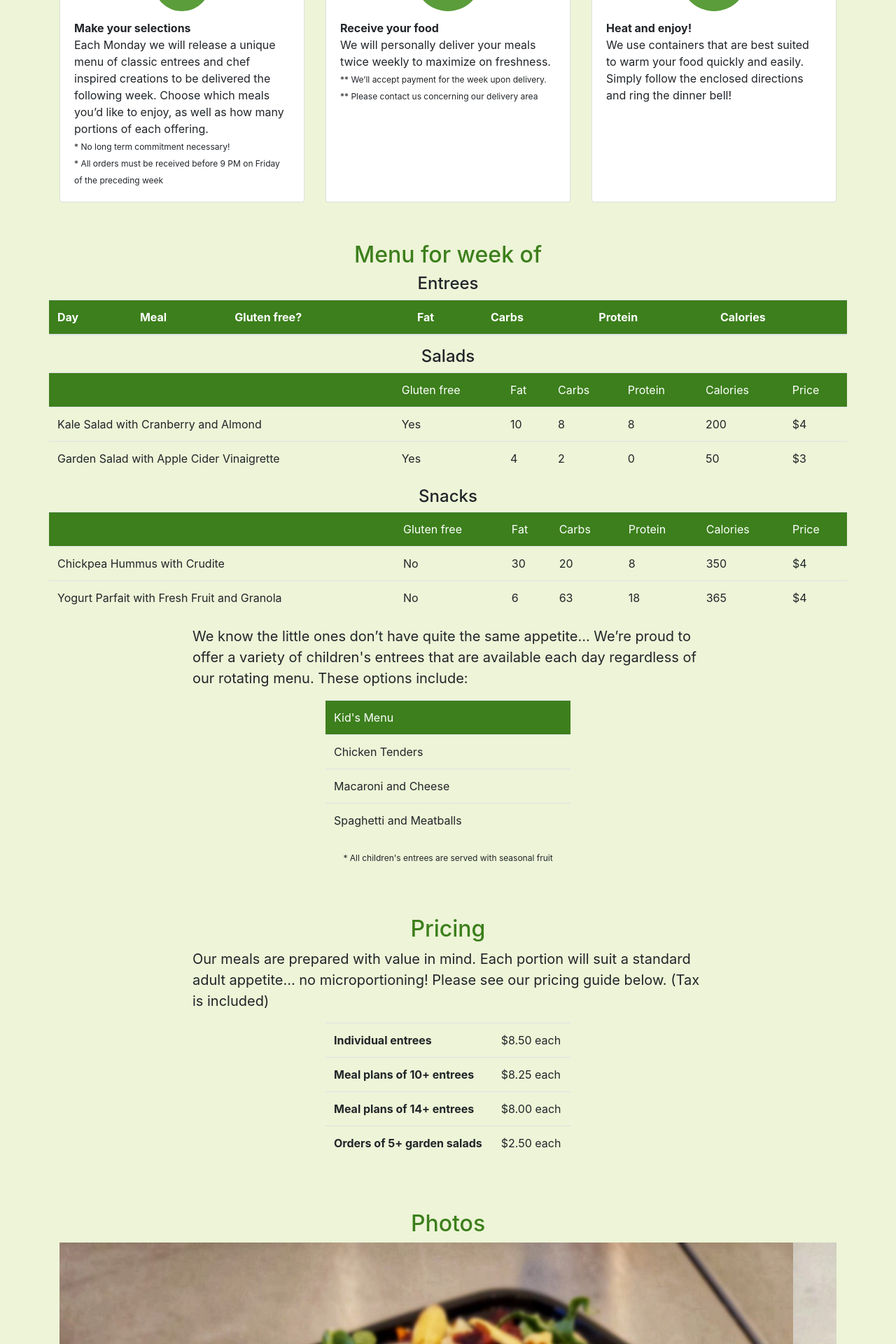
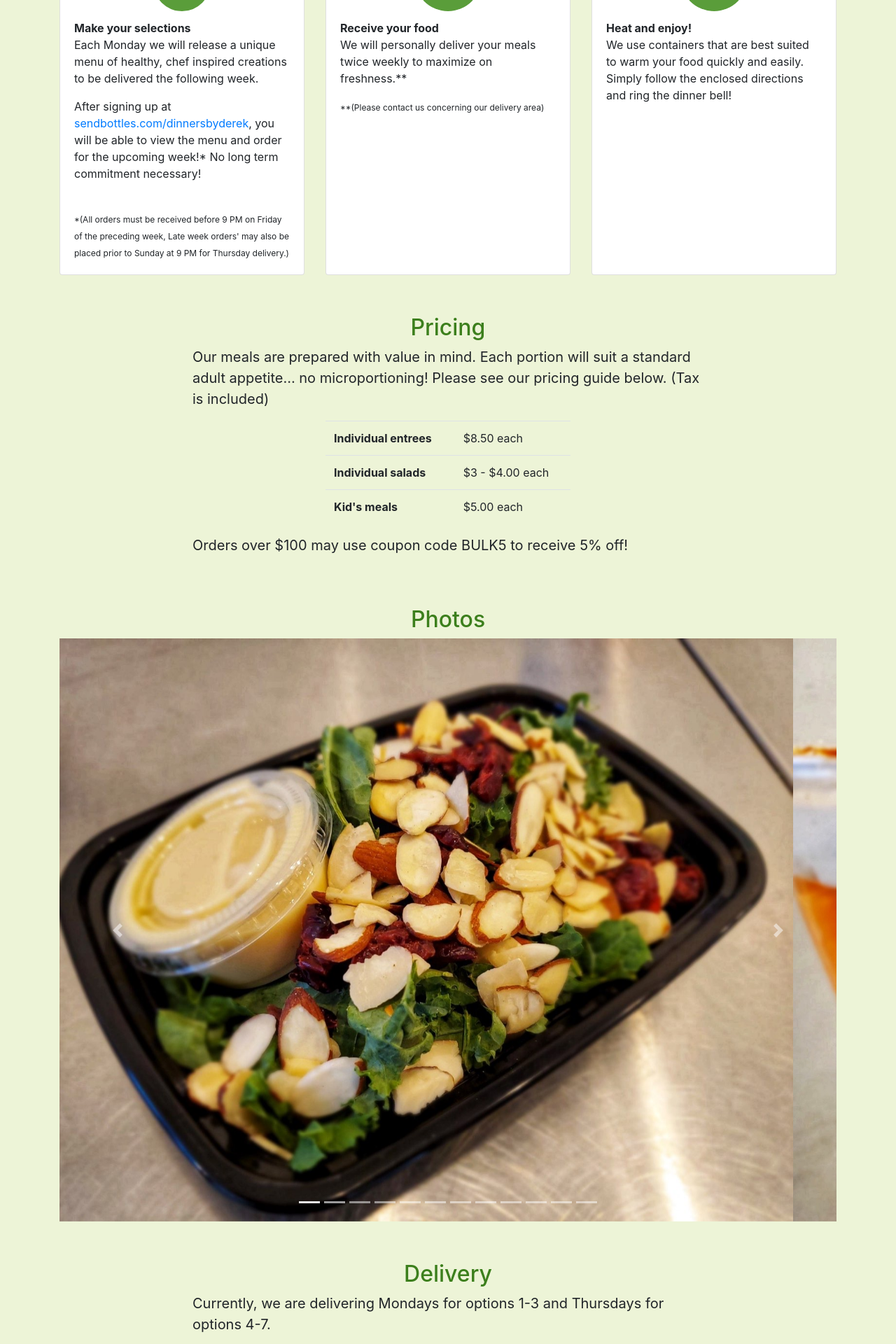
Before and after one commit to hornsbym/DBD_ReactApp, a React (Create React App) app: page / in a window 1280 px wide. Shown: the part 880-2800 px from the top of the page at 70% size. Built offline with nearby package versions, Linux system fonts and the light colour scheme; no server answers.

Commit message:
Made requested website updates.

```diff
--- a/package.json
+++ b/package.json
@@ -9,7 +9,7 @@
     "react-bootstrap": "^1.0.0-beta.16",
     "react-dom": "^16.9.0",
     "react-router-dom": "^5.0.1",
-    "react-scripts": "^3.3.0"
+    "react-scripts": "^3.4.1"
   },
   "scripts": {
     "start": "react-scripts start",
--- a/src/Pages/Index/Delivery/Delivery.jsx
+++ b/src/Pages/Index/Delivery/Delivery.jsx
@@ -11,18 +11,19 @@ class Delivery extends React.Component {
                 </div>
                 <div className="row justify-content-center">
                     <p className="info_paragraphs col-md-8">
-                        Currently, we are delivering Mondays and Thursdays. Selections from the menu that are marked ‘Monday - Wednesday’
-                        will be delivered Monday, and selections marked ‘Thursday - Sunday’ will be delivered Thursday.
-                        'Late week orders' may also be placed prior to Monday at 9 PM for Thursday delivery.
+                        Currently, we are delivering Mondays for options 1-3 and Thursdays for options 4-7.
                     </p>
                 </div>
                 <div className="row justify-content-center">
                     <p className="info_paragraphs col-md-8">
-                        In addition to a number of gyms in the area, we offer a home delivery service with a
-                        radius of 5 miles that we are glad to offer clients free of charge. All other deliveries
-                        are made at our discretion, and for a small fee of $5 per delivery. Please contact us to
-                        determine if you are eligible. Local pickup at our facility in Flowery Branch is always welcome
-                        at no cost.
+                        In addition to a number of gyms in the area, we offer a home delivery service with an approximate
+                        radius of 5 miles that we are glad to offer clients free of charge with a $40 minimum order per week.
+                        If you'd still care for delivery but don't meet the minimum, we will politely assess a $5.00 fee (excludes gym and school delivery).
+                        Local pickup at our facility in Flowery Branch is always welcome at no cost.
+                    </p>
+                    <p className="info_paragraphs col-md-8">
+                        Please visit our order page at <a href="https://sendbottles.com/dinnersbyderek"
+                        target="_blank" rel="noopener noreferrer">sendbottles.com/dinnersbyderek</a>.
                     </p>
                 </div>
             </div>
--- a/src/Pages/Index/HowItWorks/HowItWorks.jsx
+++ b/src/Pages/Index/HowItWorks/HowItWorks.jsx
@@ -13,14 +13,19 @@ class HowItWorks extends React.Component {
                             </div>
                             <p className="card-text">
                                 <strong>Make your selections</strong>
+                                <p>
+                                Each Monday we will release a unique menu of healthy,
+                                chef inspired creations to be delivered the following week.
+                                </p>
+                                <p>
+                                After signing up at <a href="https://sendbottles.com/dinnersbyderek"
+                                target="_blank" rel="noopener noreferrer">sendbottles.com/dinnersbyderek</a>,
+                                you will be able to view the menu and order for the upcoming week!* No long term commitment necessary!
+                                </p>
                                 <br />
-                                Each Monday we will release a unique menu of classic entrees and
-                                chef inspired creations to be delivered the following week. Choose which meals you’d like to
-                                enjoy, as well as how many portions of each offering.
+                                <span className="small_text">*(All orders must be received before 9 PM on Friday of the preceding week,
+                                Late week orders' may also be placed prior to Sunday at 9 PM for Thursday delivery.)</span>
                                 <br />
-                                <span className="small_text">* No long term commitment necessary!</span>
-                                <br />
-                                <span className="small_text">* All orders must be received before 9 PM on Friday of the preceding week</span>
                             </p>
                         </div>
                     </div>
@@ -31,12 +36,10 @@ class HowItWorks extends React.Component {
                             </div>
                             <p className="card-text">
                                 <strong>Receive your food</strong>
-                                <br />
-                                We will personally deliver your meals twice weekly to maximize on freshness.
-                                <br />
-                                <span className="small_text">** We’ll accept payment for the week upon delivery.</span>
-                                <br />
-                                <span className="small_text">** Please contact us concerning our delivery area</span>
+                                <p>
+                                    We will personally deliver your meals twice weekly to maximize on freshness.**
+                                </p>
+                                <span className="small_text">**(Please contact us concerning our delivery area)</span>
                             </p>
                         </div>
                     </div>
@@ -47,13 +50,13 @@ class HowItWorks extends React.Component {
                             </div>
                             <p className="card-text">
                                 <strong>Heat and enjoy!</strong>
-                                <br />
-                                We use containers that are best suited to warm your food quickly and
-                                easily. Simply follow the enclosed directions and ring the dinner bell!
+                                <p>
+                                    We use containers that are best suited to warm your food quickly and
+                                    easily. Simply follow the enclosed directions and ring the dinner bell!
+                                </p>
                             </p>
                         </div>
                     </div>
-
                 </div>
             </div>
         )
--- a/src/Pages/Index/Index.jsx
+++ b/src/Pages/Index/Index.jsx
@@ -4,7 +4,6 @@ import './Index.css'
 import Navbar from "./Navbar/Navbar"
 import Intro from "./Intro/Intro"
 import HowItWorks from "./HowItWorks/HowItWorks"
-import MenuSection from "./Menu/MenuSection"
 import Pricing from "./Pricing/Pricing"
 import Photos from "./Photos/Photos"
 import Order from "./Order/Order"
@@ -19,7 +18,6 @@ class App extends React.Component {
         <div id="body_components">
           <Intro></Intro>
           <HowItWorks></HowItWorks>
-          <MenuSection></MenuSection>
           <Pricing></Pricing>
           <Photos></Photos>
           <Delivery></Delivery>
--- a/src/Pages/Index/Navbar/Navbar.jsx
+++ b/src/Pages/Index/Navbar/Navbar.jsx
@@ -7,7 +7,6 @@ class Navbar extends React.Component {
             <nav className="navbar sticky-top navbar-dark">
                 <div className="navbar-collapse">
                     <a className="navbar-brand mx-4" href="#app_root">Home</a>
-                    <a className="navbar-brand mx-4" href="#menu">Menu</a>
                     <a className="navbar-brand mx-4" href="#pricing">Pricing</a>
                     <a className="navbar-brand mx-4" href="#photos">Gallery</a>
                     <a className="navbar-brand mx-4" href="#delivery">Delivery</a>
--- a/src/Pages/Index/Pricing/Pricing.jsx
+++ b/src/Pages/Index/Pricing/Pricing.jsx
@@ -27,19 +27,22 @@ class Pricing extends React.Component {
                   <td>$8.50 each</td>
                 </tr>
                 <tr>
-                  <th>Meal plans of 10+ entrees</th>
-                  <td>$8.25 each</td>
+                  <th>Individual salads</th>
+                  <td>$3 - $4.00 each</td>
                 </tr>
                 <tr>
-                  <th>Meal plans of 14+ entrees</th>
-                  <td>$8.00 each</td>
-                </tr>
-                <tr>
-                  <th>Orders of 5+ garden salads</th>
-                  <td>$2.50 each</td>
+                  <th>Kid's meals</th>
+                  <td>$5.00 each</td>
                 </tr>
               </tbody>
             </table>
+          </div>
+        </div>
+        <div className="row justify-content-center">
+          <div className="col-md-8">
+            <p className="info_paragraphs">
+              Orders over $100 may use coupon code BULK5 to receive 5% off!
+            </p>
           </div>
         </div>
       </div>
```
Also changed, not shown: 1 other file (tests, documents, lock files or other folders).
